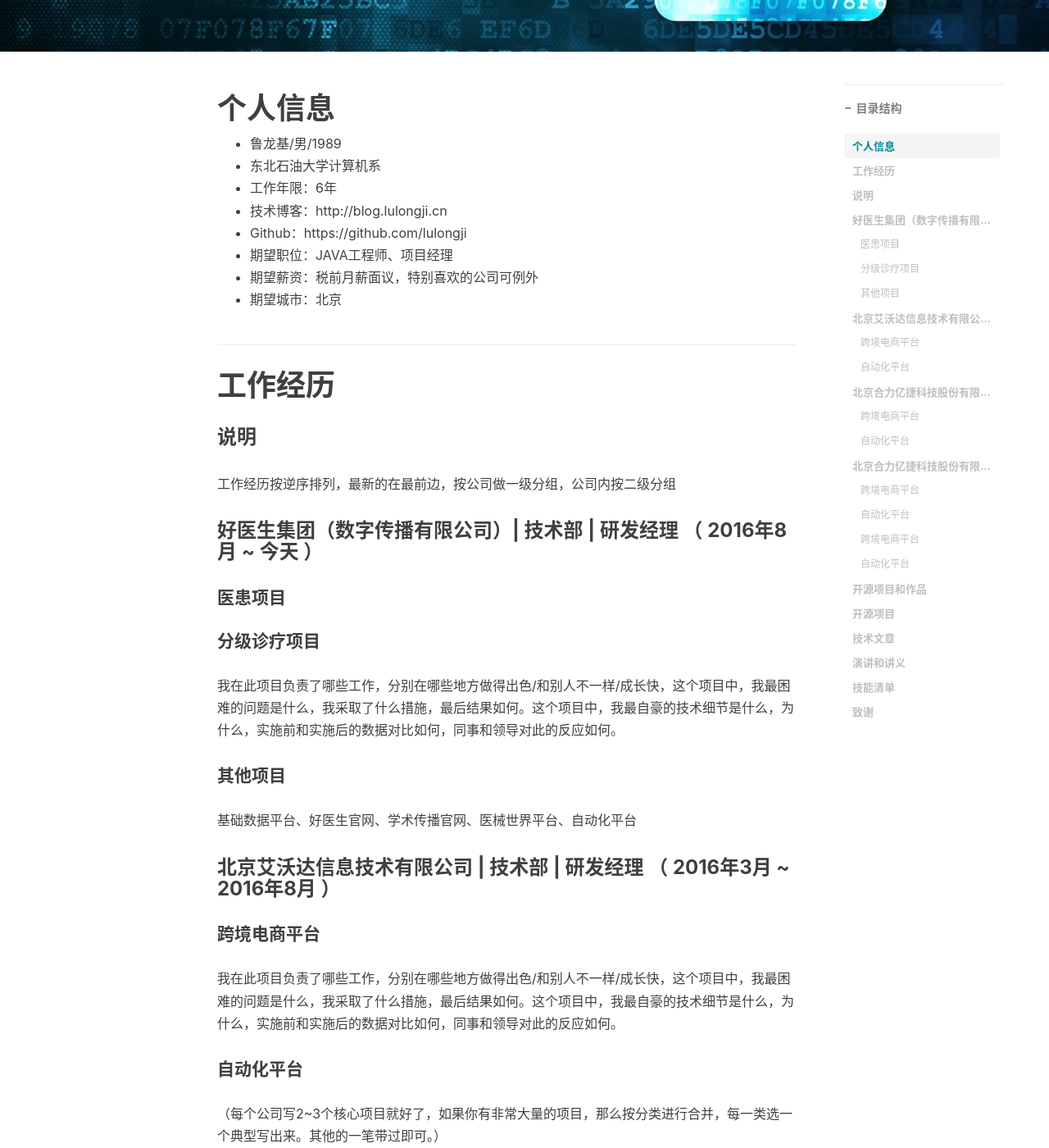
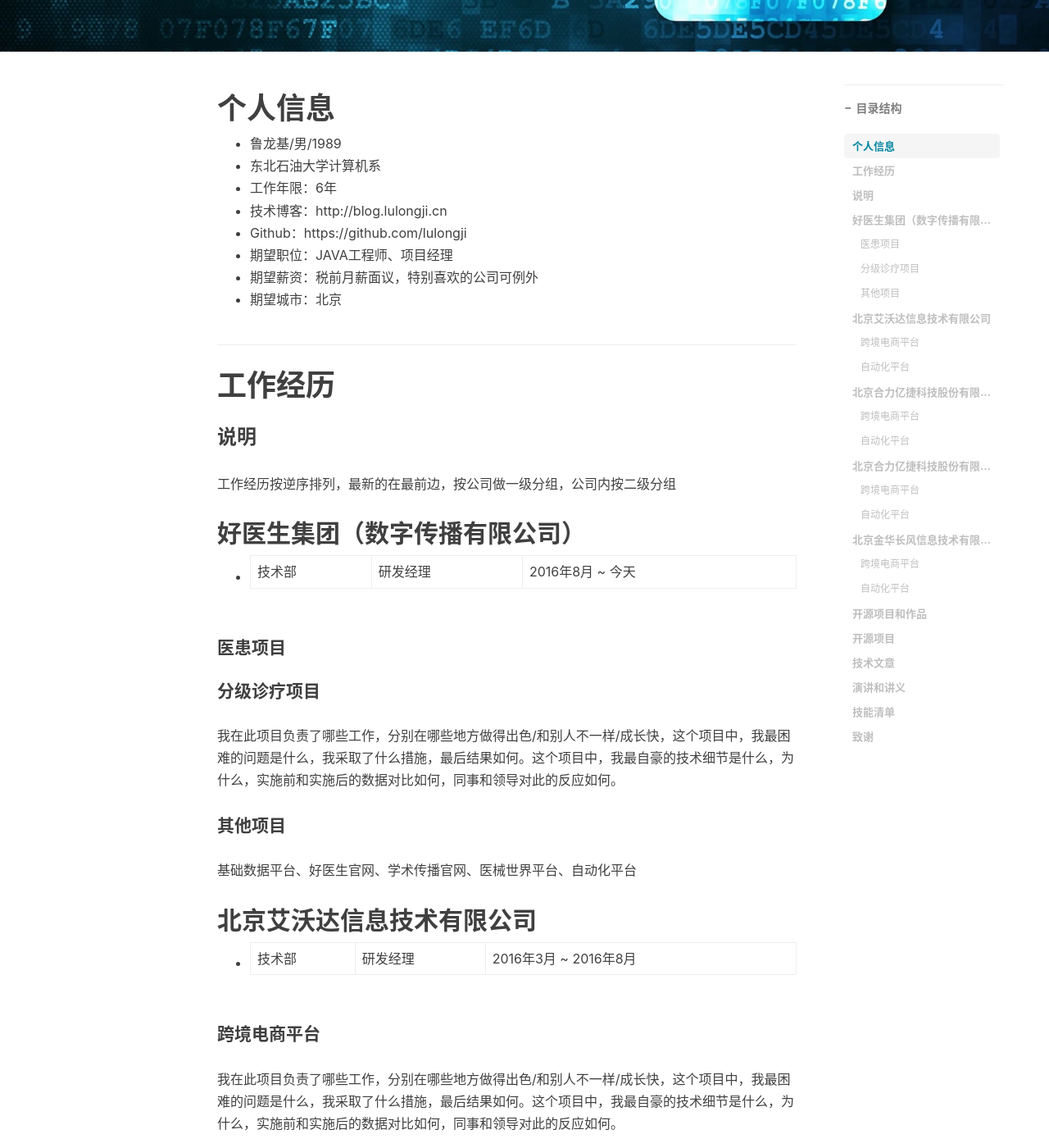
Before and after one commit to lulongji/lulongji.github.io, a Jekyll site: the page built from _posts/2011-11-11-简历.md, in a window 1280 px wide and 1400 px high, scrolled down 394 px. Shown: the whole window at 82% size. Built offline with Jekyll 4.4.1, drawn with Linux system fonts in a browser that asks for light colours; nearby versions of some CDN libraries; comment, search, counter and statistics services are not loaded; some of the changed text lies outside the part shown.

Commit message:
简历修改

```diff
--- a/_posts/2011-11-11-简历.md
+++ b/_posts/2011-11-11-简历.md
@@ -29,7 +29,8 @@
 ### 说明
 工作经历按逆序排列，最新的在最前边，按公司做一级分组，公司内按二级分组
 
-### 好医生集团（数字传播有限公司）| 技术部 | 研发经理 （ 2016年8月 ~ 今天 ）
+## 好医生集团（数字传播有限公司）
+- 技术部 | 研发经理 |2016年8月 ~ 今天
 
 #### 医患项目
 
@@ -43,7 +44,8 @@
 基础数据平台、好医生官网、学术传播官网、医械世界平台、自动化平台
 
 
-### 北京艾沃达信息技术有限公司 | 技术部 | 研发经理 （ 2016年3月 ~ 2016年8月 ）
+## 北京艾沃达信息技术有限公司
+- 技术部 | 研发经理 |2016年3月 ~ 2016年8月
 
 #### 跨境电商平台
 我在此项目负责了哪些工作，分别在哪些地方做得出色/和别人不一样/成长快，这个项目中，我最困难的问题是什么，我采取了什么措施，最后结果如何。这个项目中，我最自豪的技术细节是什么，为什么，实施前和实施后的数据对比如何，同事和领导对此的反应如何。
@@ -55,7 +57,8 @@
 
 
 
-### 北京合力亿捷科技股份有限公司 | 技术部 | 研发工程师 （ 2014年7月 ~ 2016年3月 ）
+## 北京合力亿捷科技股份有限公司
+- 技术部 | 研发工程师 |2014年7月 ~ 2016年3月
 
 #### 跨境电商平台
 我在此项目负责了哪些工作，分别在哪些地方做得出色/和别人不一样/成长快，这个项目中，我最困难的问题是什么，我采取了什么措施，最后结果如何。这个项目中，我最自豪的技术细节是什么，为什么，实施前和实施后的数据对比如何，同事和领导对此的反应如何。
@@ -65,7 +68,8 @@
 
 （每个公司写2~3个核心项目就好了，如果你有非常大量的项目，那么按分类进行合并，每一类选一个典型写出来。其他的一笔带过即可。）
 
-### 北京合力亿捷科技股份有限公司 | 技术部 | 研发工程师 （ 2012年3月 ~ 2014年7月 ）
+## 北京合力亿捷科技股份有限公司
+- 技术部 | 研发工程师 |2012年3月 ~ 2014年7月
 
 #### 跨境电商平台
 我在此项目负责了哪些工作，分别在哪些地方做得出色/和别人不一样/成长快，这个项目中，我最困难的问题是什么，我采取了什么措施，最后结果如何。这个项目中，我最自豪的技术细节是什么，为什么，实施前和实施后的数据对比如何，同事和领导对此的反应如何。
@@ -74,7 +78,9 @@
 #### 自动化平台
 
 （每个公司写2~3个核心项目就好了，如果你有非常大量的项目，那么按分类进行合并，每一类选一个典型写出来。其他的一笔带过即可。）
- （ 2016年3月 ~ 2016年8月 ）
+
+## 北京金华长风信息技术有限公司
+- 增值业务计费部 | 研发工程师 |2012年3月 ~ 2014年7月
 
 #### 跨境电商平台
 我在此项目负责了哪些工作，分别在哪些地方做得出色/和别人不一样/成长快，这个项目中，我最困难的问题是什么，我采取了什么措施，最后结果如何。这个项目中，我最自豪的技术细节是什么，为什么，实施前和实施后的数据对比如何，同事和领导对此的反应如何。
```
